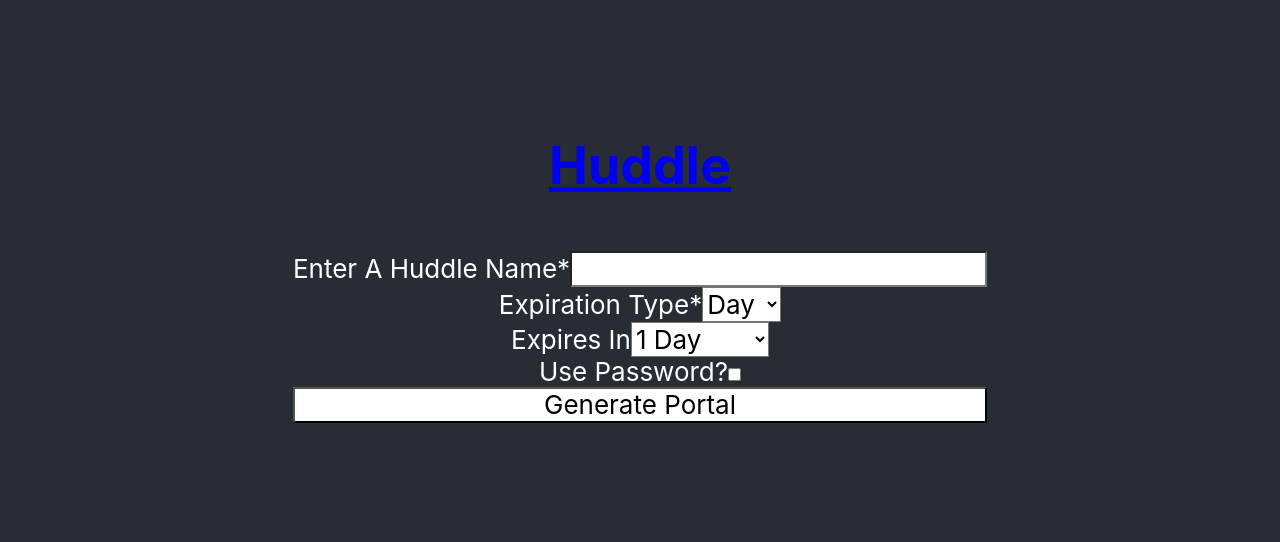
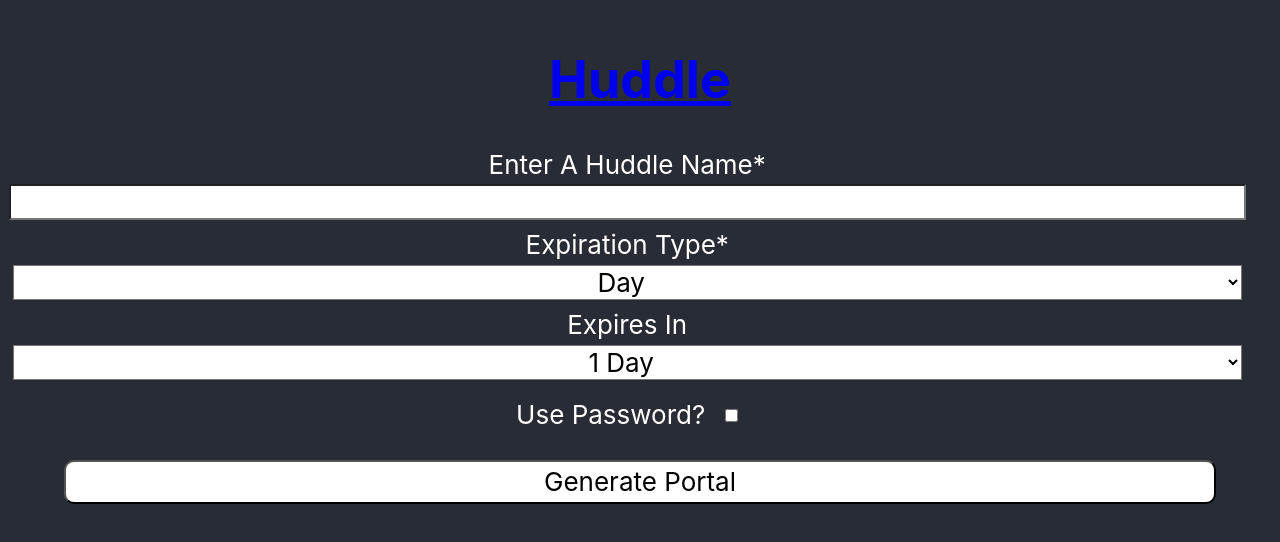
Before and after one commit to jamesjenkinsjr/huddle, a React (Create React App) app: page / in a window 1280 px wide. Shown: the part 128-670 px from the top of the page. Built offline with nearby package versions, Linux system fonts and the light colour scheme; no server answers.

Commit message:
add some formatting styles

```diff
--- a/src/PortalForm/PortalForm.css
+++ b/src/PortalForm/PortalForm.css
@@ -1,16 +1,45 @@
 .portal__form {
   display: flex;
   flex-direction: column;
-  padding: 20px;
+  flex-wrap: wrap;
+  justify-content: center;
+  align-items: flex-start;
+  width: 100%;
+  margin: 5px;
   color: white;
 }
 
 .portal__form > button {
   background-color: white;
+  width: 90%;
+  margin: 20px auto;
+  border-radius: 10px;
+  padding: 5px;
 }
 
-.portal__form > label > select, input {
+.portal__form > label {
+  width: 98%;
+  margin-bottom: 5px;
+  padding-bottom: 5px;
+}
+.portal__form > label > select,
+.portal__form > label > input {
   background-color: white;
+  width: 98%;
+  margin-top: 5px;
+  text-align: center;
+  text-align-last: center;
+}
+
+.portal__form--password-container {
+  width: 98%;
+  display: flex;
+  flex-direction: row;
+  justify-content: center;
+  align-items: center;
+}
+label.portal__form--checkbox, input.portal__form--checkbox {
+  margin: 10px;
 }
 
 .portal__form--error {
--- a/src/PortalForm/PortalForm.js
+++ b/src/PortalForm/PortalForm.js
@@ -152,16 +152,19 @@ export default class PortalForm extends React.Component {
             <input type="datetime-local" id="date" name="date" required></input>
           </label>
         )}
-        <label htmlFor="password_toggle">
+        <div className="portal__form--password-container">
+          <label htmlFor="password_toggle" className='portal__form--checkbox'>
             Use Password?
+          </label>
           <input
               type="checkbox"
               name="password_toggle"
               id="password_toggle"
+              className='portal__form--checkbox'
               onChange={this.handlePasswordToggle}
               checked={this.state.use_password}
             />
-        </label>
+        </div>
         {this.state.use_password && (
           <>
             <label htmlFor="password">
```
Lines whose indentation alone changed are shown as unchanged.
